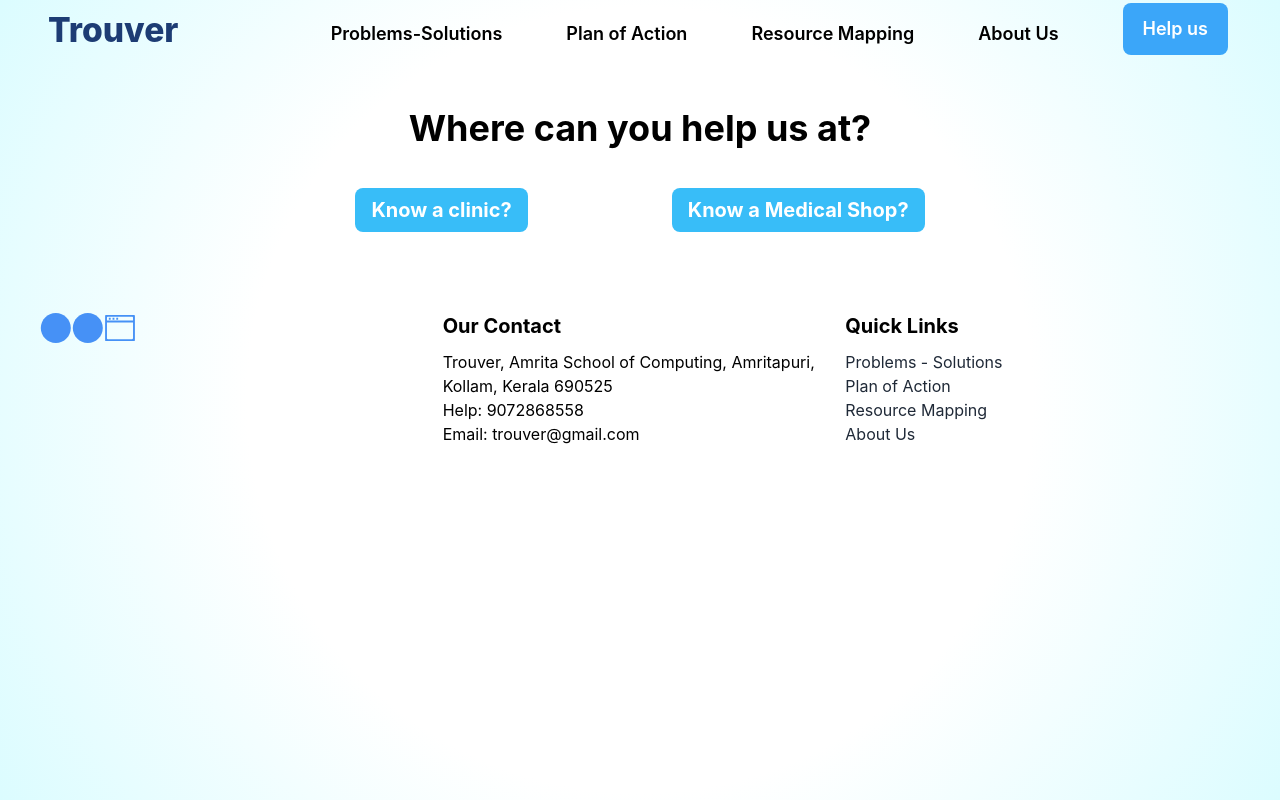
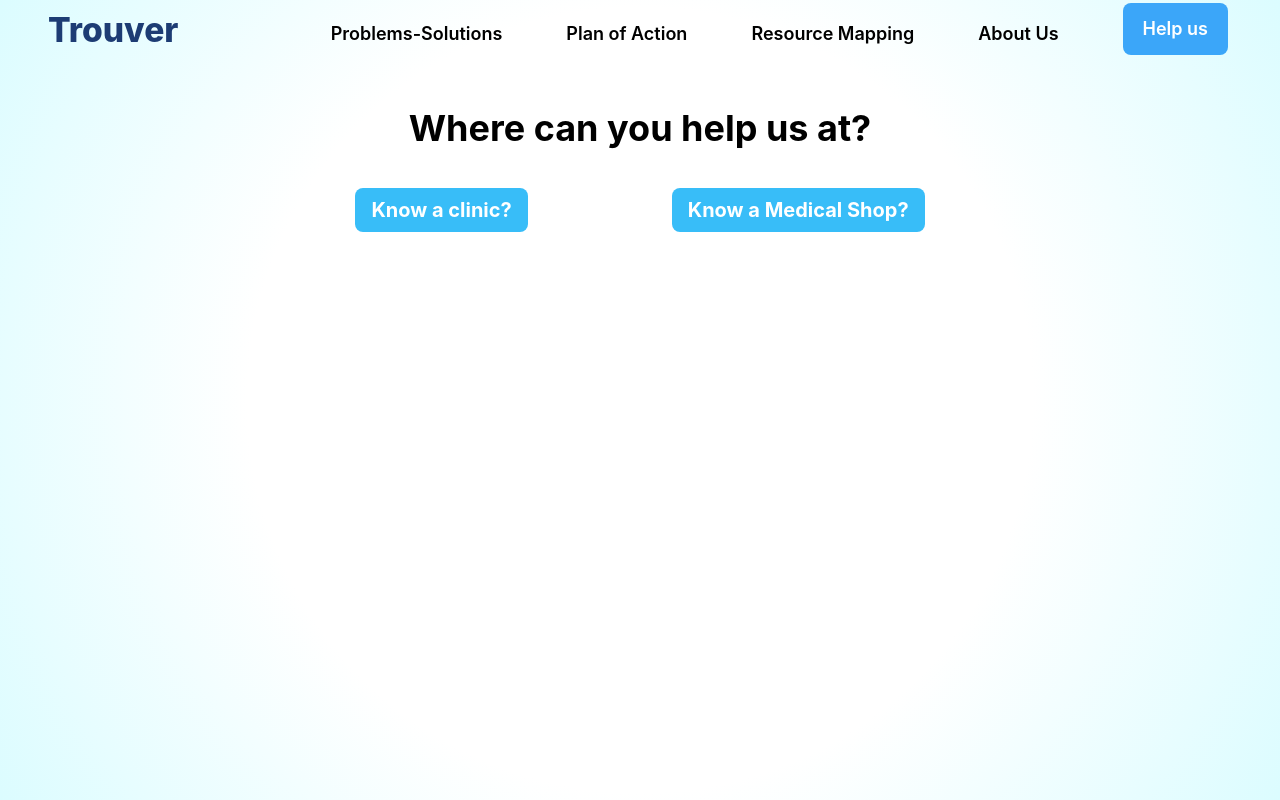
Before and after one commit to NiranjanNR/Trouver, a Next.js app: page /Forms in a window 1280 px wide. Built offline with nearby package versions, Linux system fonts and the light colour scheme; a web font is replaced by a local one.

Commit message:
removing footer frm forms

```diff
--- a/pages/Forms.js
+++ b/pages/Forms.js
@@ -194,7 +194,6 @@ function Forms() {
         {!active && shwfrm && <SgstMshops />}
 
       </div>
-      <Footer/>
     </div>
 
   )
```
